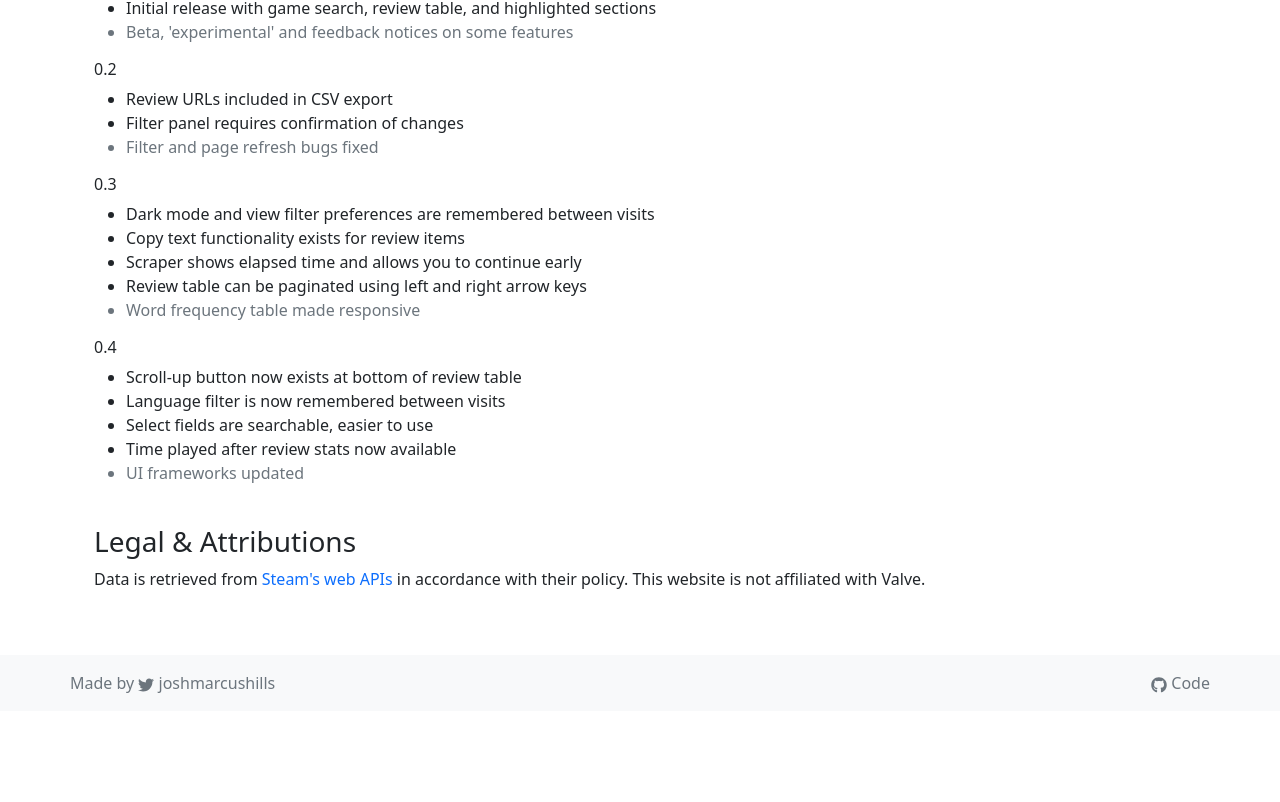
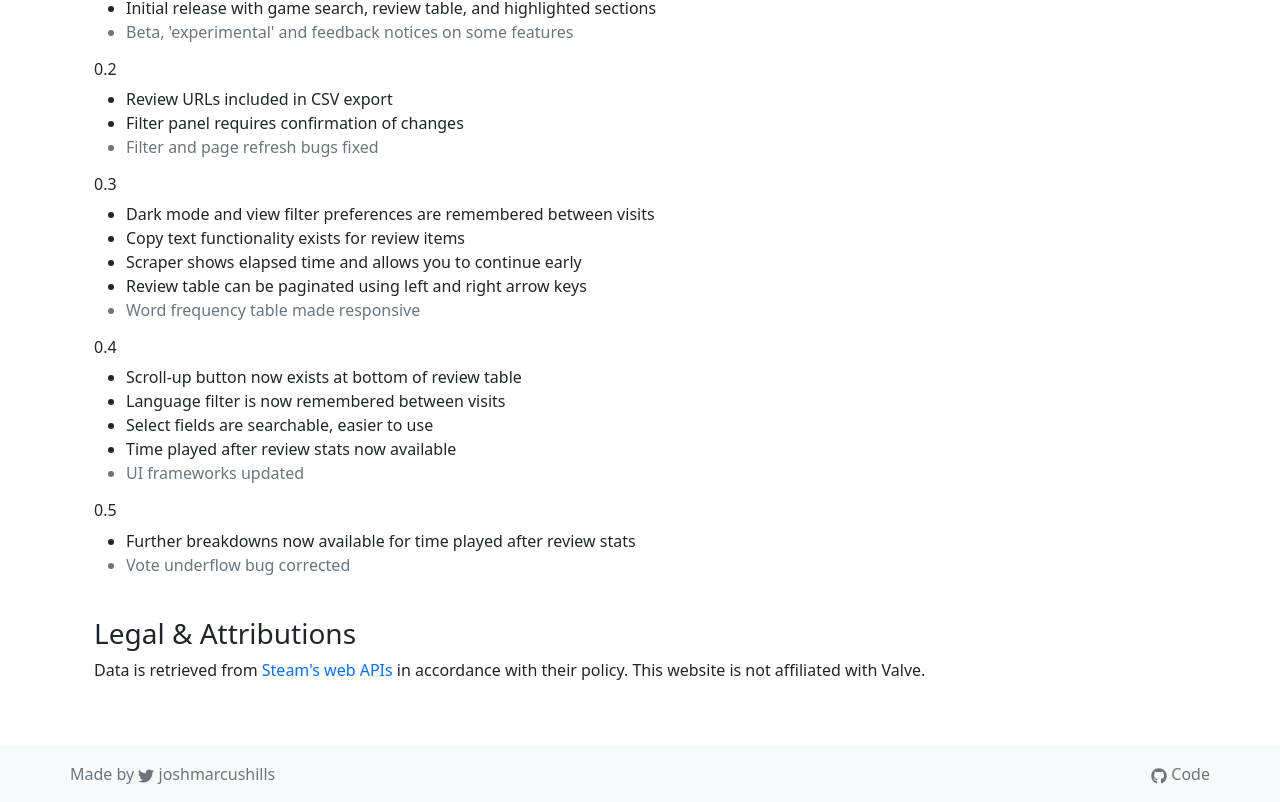
Before and after one commit to joshhills/steam-review-explorer, a Next.js app: page /steam-review-explorer/about in a window 1280 px wide. Shown: the part 1951-2753 px from the top of the page. Before the commit the page ends 2662 px from the top, so only its background shows below. Built offline with nearby package versions, Linux system fonts and the light colour scheme.

Commit message:
chore: changelog update

```diff
--- a/pages/about.tsx
+++ b/pages/about.tsx
@@ -162,6 +162,15 @@ export default function About() {
                         </li>
                         <li className="text-secondary">
                             UI frameworks updated
+                        </li>
+                    </ul>
+                    <h6>0.5</h6>
+                    <ul>
+                        <li>
+                            Further breakdowns now available for time played after review stats
+                        </li>
+                        <li className="text-secondary">
+                            Vote underflow bug corrected
                         </li>
                     </ul>
                 </Col>
```
